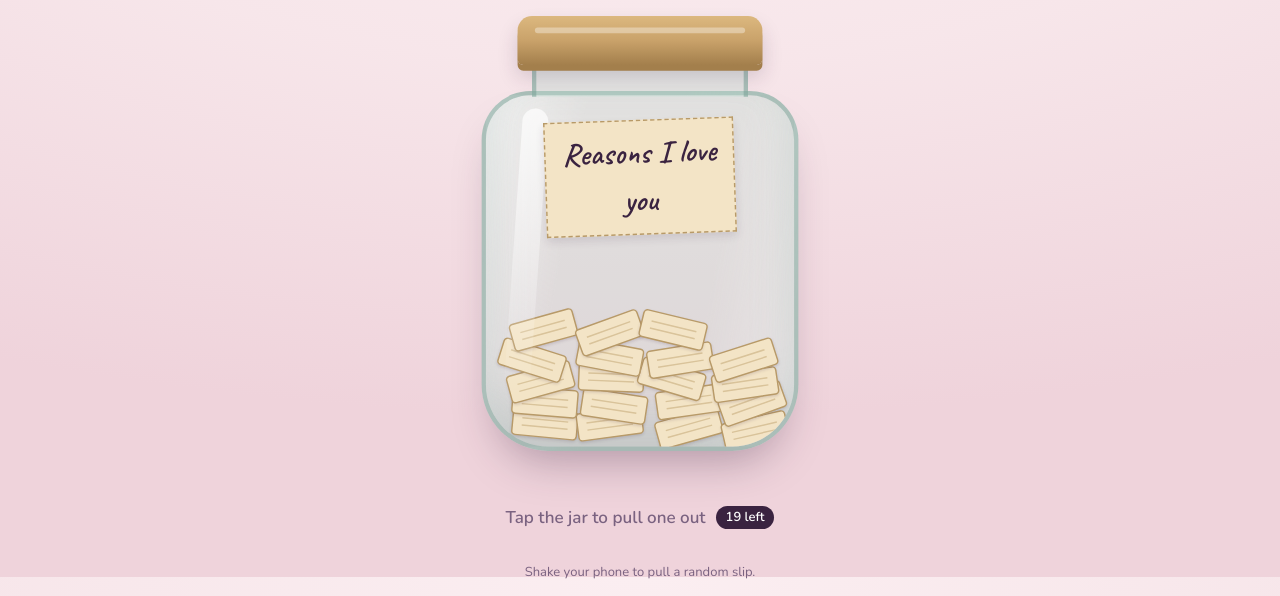
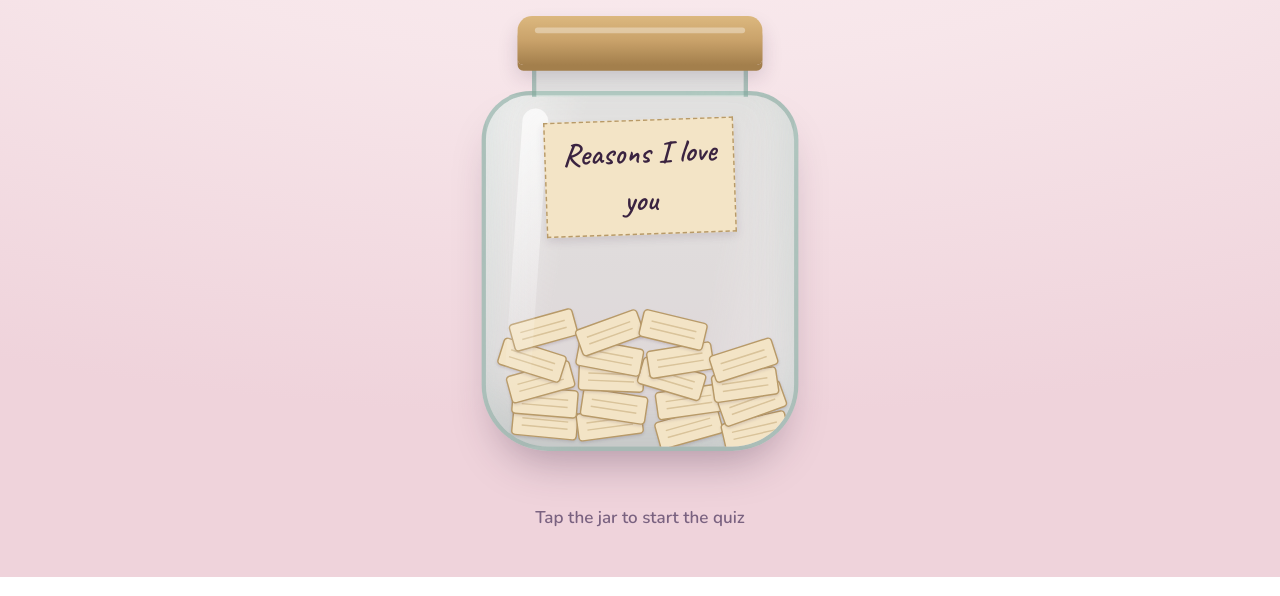
Before and after one commit to sahabajalamai/guddy, a plain HTML site: page index.html in a window 1280 px wide. Shown: the part 223-819 px from the top of the page. Drawn offline with nearby package versions, Linux system fonts and the light colour scheme; a web font is replaced by a local one.

Commit message:
Make the jar a doorway to the quiz until the reasons are ready
Co-Authored-By: Claude Fable 5.1 <noreply@anthropic.com>

```diff
--- a/index.html
+++ b/index.html
@@ -499,6 +499,9 @@
 const HER_NAME = "Guddy";
 const FROM = "Love, Sab";
 
+// false = the jar is just a doorway to the quiz for now. Set to true once the reasons below are real.
+const JAR_ENABLED = false;
+
 // Each reason is a string, or { text: "...", photo: "https://..." } to attach a picture.
 const REASONS = [
   "You laugh at your own jokes before you finish telling them.",
@@ -580,6 +583,7 @@ function buildJar() {
 }
 
 function updateCount() {
+  if (!JAR_ENABLED) return;
   const left = deck.length - drawn;
   $("count").textContent = left + " left";
   $("hintText").textContent = left === 0 ? "The jar is empty" : (drawn === 0 ? "Tap the jar to pull one out" : "Tap again for another");
@@ -664,13 +668,23 @@ function keep() {
   $("keepBtn").disabled = true;
 }
 
-$("jar").addEventListener("click", () => {
+function onJarTap() {
+  if (!JAR_ENABLED) { window.location.href = "quiz.html"; return; }
   if ($("stage").classList.contains("open")) return;
   draw();
+}
+$("jar").addEventListener("click", onJarTap);
+$("jar").addEventListener("keydown", (e) => {
+  if (e.key === "Enter" || e.key === " ") { e.preventDefault(); onJarTap(); }
 });
-$("jar").addEventListener("keydown", (e) => {
-  if (e.key === "Enter" || e.key === " ") { e.preventDefault(); draw(); }
-});
+
+if (!JAR_ENABLED) {
+  $("jar").setAttribute("aria-label", "Open the quiz");
+  $("hintText").textContent = "Tap the jar to start the quiz";
+  document.querySelector(".lede").textContent = "A little game about us. Tap the jar to begin.";
+  $("count").hidden = true;
+  document.querySelector(".footer-note").hidden = true;
+}
 $("nextBtn").addEventListener("click", () => {
   if (drawn >= deck.length) { closeCard(); return; }
   closeCard();
@@ -690,7 +704,7 @@ $("refill").addEventListener("click", reset);
     if (!a) return;
     const force = Math.abs(a.x || 0) + Math.abs(a.y || 0) + Math.abs(a.z || 0);
     const now = Date.now();
-    if (force > 32 && now - last > 1200 && !$("stage").classList.contains("open")) {
+    if (JAR_ENABLED && force > 32 && now - last > 1200 && !$("stage").classList.contains("open")) {
       last = now;
       draw();
     }
```
